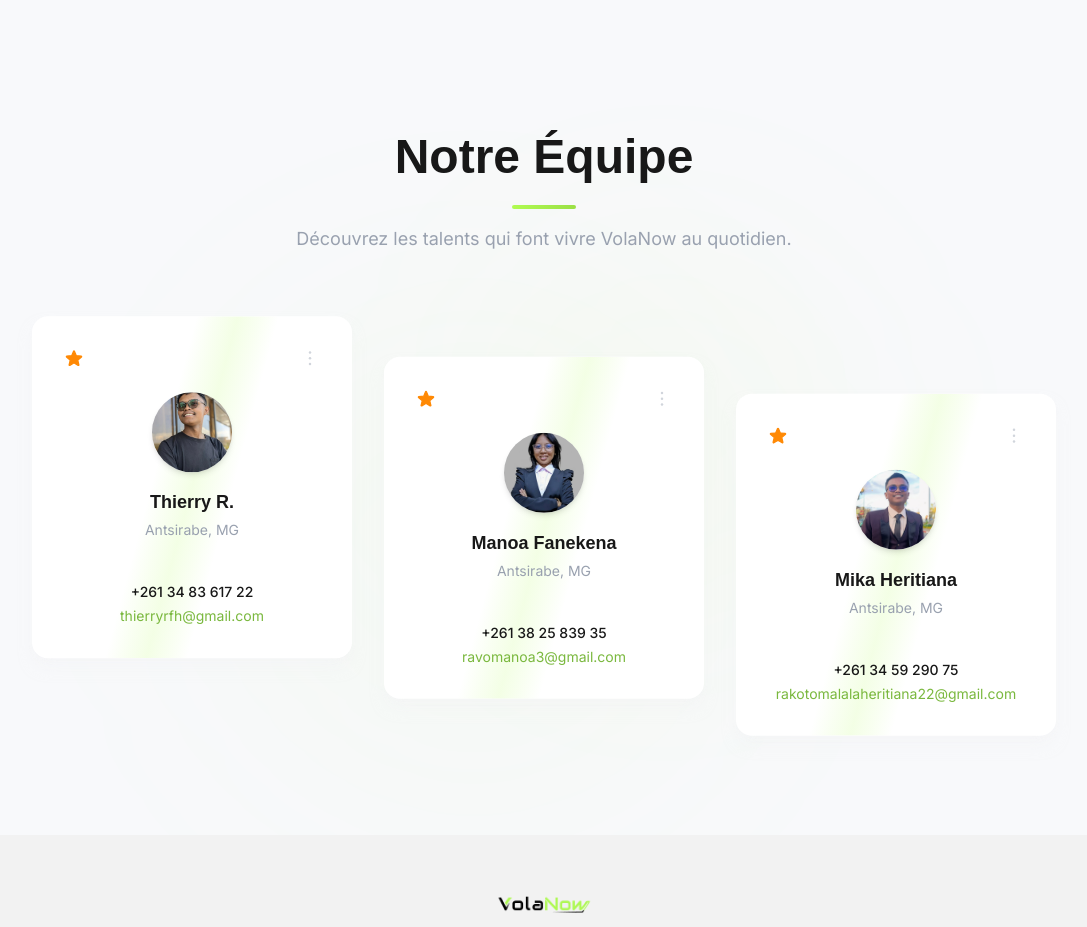
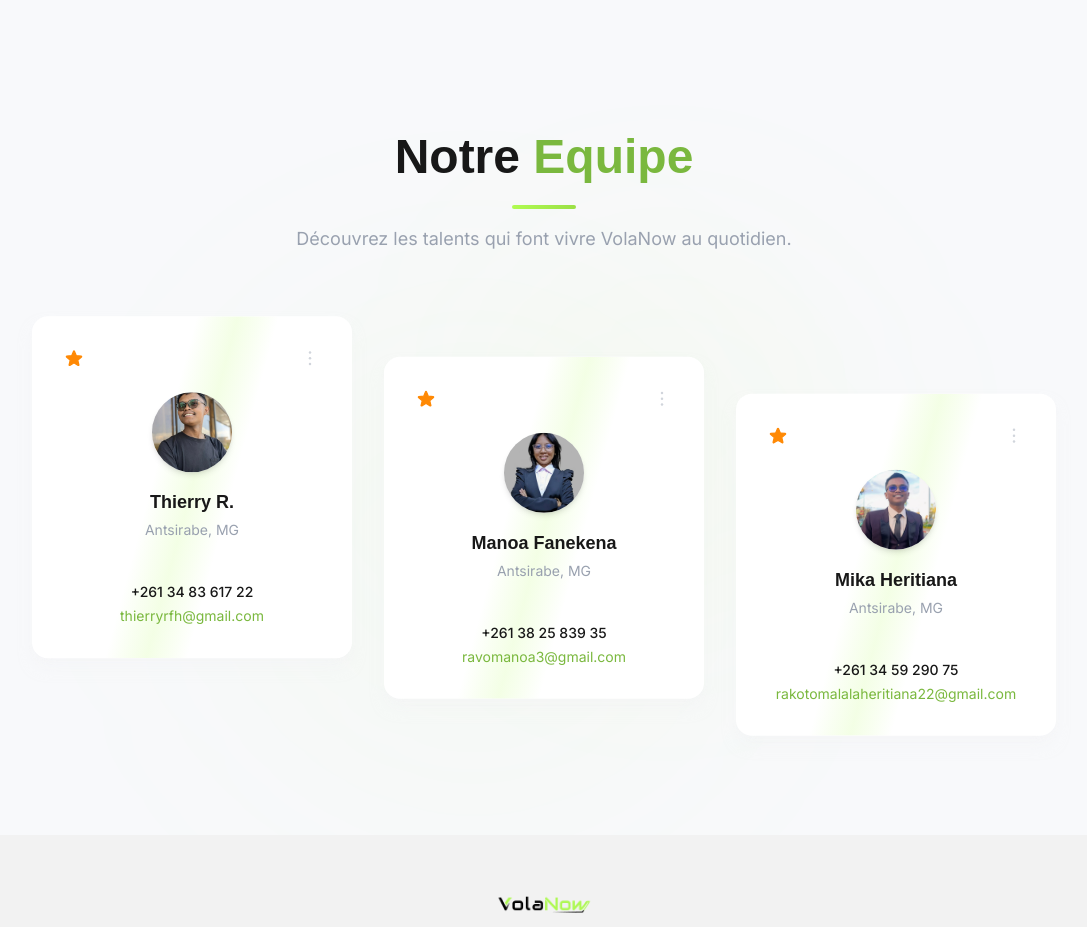
Before and after one commit to 2404mika/Website-VolaNow, a Next.js app: page / in a window 1280 px wide. Shown: the part 2760-3687 px from the top of the page, without its empty margins (96-1183 px from the left). Built offline with nearby package versions, Linux system fonts and the light colour scheme; a web font is replaced by a local one.

Commit message:
Test font 1

```diff
--- a/src/components/About.tsx
+++ b/src/components/About.tsx
@@ -127,7 +127,7 @@ export default function About() {
                 aboutSection.isInView ? "opacity-100 translate-y-0" : "opacity-0 translate-y-full"
               }`}
             >
-              Notre Équipe
+              Notre <span className="text-[#7ab83e]">Equipe</span>
             </h2>
           </div>
 
```
